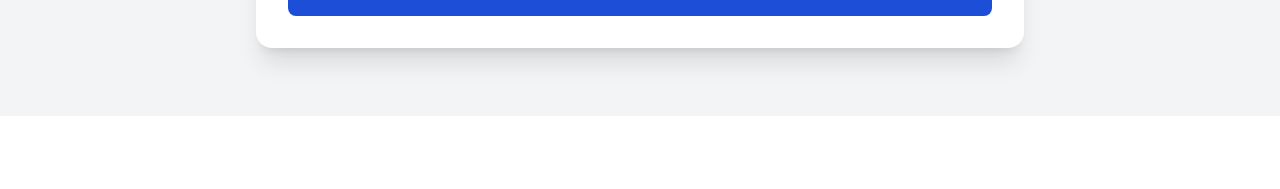
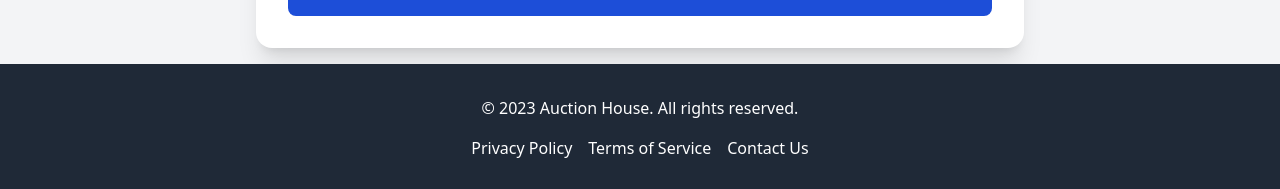
Before and after one commit to MohammedAbi/Semester-Project-2-auction, a React (Vite) app: page /listing/1 in a window 1280 px wide. Shown: the part 684-873 px from the top of the page. Before the commit the page ends 800 px from the top, so only its background shows below. Built offline with nearby package versions, Linux system fonts and the light colour scheme.

Commit message:
Added footer component

```diff
--- a/src/App.jsx
+++ b/src/App.jsx
@@ -3,6 +3,7 @@ import { BrowserRouter, Route, Routes } from "react-router-dom";
 import Header from "./components/Header";
 import Home from "./pages/Home";
 import ListingView from "./components/ListingView";
+import Footer from "./components/Footer";
 
 const listingsData = [
   {
@@ -221,6 +222,7 @@ function App() {
             />
           </Routes>
         </main>
+        <Footer />
       </div>
     </BrowserRouter>
   );
--- /dev/null
+++ b/src/components/Footer.jsx
@@ -0,0 +1,24 @@
+import React from "react";
+
+const Footer = () => {
+  return (
+    <footer className="bg-gray-800 text-white py-8">
+      <div className="container mx-auto text-center">
+        <p>&copy; 2023 Auction House. All rights reserved.</p>
+        <div className="mt-4 space-x-4">
+          <a href="#" className="hover:text-gray-400">
+            Privacy Policy
+          </a>
+          <a href="#" className="hover:text-gray-400">
+            Terms of Service
+          </a>
+          <a href="#" className="hover:text-gray-400">
+            Contact Us
+          </a>
+        </div>
+      </div>
+    </footer>
+  );
+};
+
+export default Footer;
```
